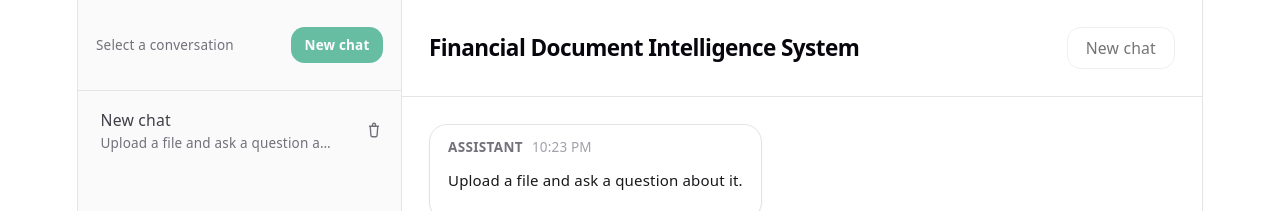
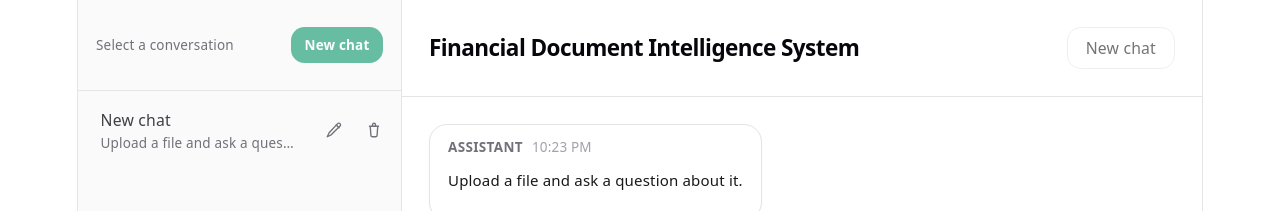
Before and after one commit to SaeedLotfi/financial-document-intelligence-ui, a React (Vite) app: page / in a window 1280 px wide. Shown: the top 211 px of the page. Built offline with nearby package versions, Linux system fonts and the light colour scheme.

Commit message:
feat: add edit and remove button

```diff
--- a/src/App.tsx
+++ b/src/App.tsx
@@ -280,6 +280,10 @@ export default function App() {
     })
   }
 
+  function handleRenameChat(chatId: string, title: string) {
+    setChatTitle(chatId, title.trim())
+  }
+
   return (
     <div dir="ltr" className="min-h-screen bg-white text-zinc-900">
       <div className="mx-auto flex h-screen max-w-6xl">
@@ -288,6 +292,7 @@ export default function App() {
           activeChatId={activeChatId}
           onSelectChat={setActiveChatId}
           onDeleteChat={handleDeleteChat}
+          onRenameChat={handleRenameChat}
           onNewChat={handleNewChat}
           disableNewChat={!canCreateNewChat}
         />
--- a/src/components/ChatSidebar.tsx
+++ b/src/components/ChatSidebar.tsx
@@ -1,3 +1,4 @@
+import { useState } from 'react'
 import type { Chat } from '../types/chat'
 
 type Props = {
@@ -5,6 +6,7 @@ type Props = {
   activeChatId: string
   onSelectChat: (chatId: string) => void
   onDeleteChat: (chatId: string) => void
+  onRenameChat: (chatId: string, title: string) => void
   onNewChat: () => void
   disableNewChat?: boolean
 }
@@ -14,9 +16,13 @@ export default function ChatSidebar({
   activeChatId,
   onSelectChat,
   onDeleteChat,
+  onRenameChat,
   onNewChat,
   disableNewChat = false,
 }: Props) {
+  const [editingChatId, setEditingChatId] = useState<string | null>(null)
+  const [editingTitle, setEditingTitle] = useState<string>('')
+
   return (
     <aside className="hidden w-72 flex-col border-r border-zinc-200 bg-zinc-50 sm:flex">
       <div className="flex items-center justify-between gap-3 border-b border-zinc-200 px-4 py-6">
@@ -43,9 +49,70 @@ export default function ChatSidebar({
           <div className="flex flex-col gap-1">
             {chats.map((chat) => {
               const isActive = chat.id === activeChatId
+              const isEditing = chat.id === editingChatId
 
               return (
                 <div key={chat.id} className="flex items-stretch gap-1">
+                  {isEditing ? (
+                    <div
+                      className={`min-w-0 flex-1 rounded-xl bg-white px-3 py-2 text-left text-sm shadow-sm ring-1 ring-zinc-200`}
+                    >
+                      <form
+                        onSubmit={(e) => {
+                          e.preventDefault()
+                          onRenameChat(chat.id, editingTitle)
+                          setEditingChatId(null)
+                        }}
+                        className="flex items-center gap-2"
+                      >
+                        <input
+                          value={editingTitle}
+                          onChange={(e) => setEditingTitle(e.target.value)}
+                          autoFocus
+                          className="min-w-0 flex-1 rounded-lg border border-zinc-200 bg-white px-2 py-1 text-sm text-zinc-900 outline-none focus:border-zinc-300"
+                        />
+
+                        <button
+                          type="submit"
+                          className="rounded-lg px-2 py-1 text-zinc-500 transition hover:bg-zinc-50 hover:text-zinc-700"
+                          aria-label="Save title"
+                          title="Save"
+                        >
+                          <svg
+                            xmlns="http://www.w3.org/2000/svg"
+                            viewBox="0 0 24 24"
+                            fill="none"
+                            stroke="currentColor"
+                            strokeWidth="1.8"
+                            className="h-4 w-4"
+                            aria-hidden="true"
+                          >
+                            <path strokeLinecap="round" strokeLinejoin="round" d="M5 13l4 4L19 7" />
+                          </svg>
+                        </button>
+
+                        <button
+                          type="button"
+                          onClick={() => setEditingChatId(null)}
+                          className="rounded-lg px-2 py-1 text-zinc-500 transition hover:bg-zinc-50 hover:text-zinc-700"
+                          aria-label="Cancel editing"
+                          title="Cancel"
+                        >
+                          <svg
+                            xmlns="http://www.w3.org/2000/svg"
+                            viewBox="0 0 24 24"
+                            fill="none"
+                            stroke="currentColor"
+                            strokeWidth="1.8"
+                            className="h-4 w-4"
+                            aria-hidden="true"
+                          >
+                            <path strokeLinecap="round" strokeLinejoin="round" d="M6 18 18 6M6 6l12 12" />
+                          </svg>
+                        </button>
+                      </form>
+                    </div>
+                  ) : (
                     <button
                       onClick={() => onSelectChat(chat.id)}
                       className={`min-w-0 flex-1 rounded-xl px-3 py-2 text-left text-sm transition ${
@@ -59,6 +126,38 @@ export default function ChatSidebar({
                       <div className="mt-0.5 truncate text-xs text-zinc-500">
                         {chat.messages.at(-1)?.content ?? 'No messages'}
                       </div>
+                    </button>
+                  )}
+
+                  <button
+                    onClick={() => {
+                      setEditingChatId(chat.id)
+                      setEditingTitle(chat.title || '')
+                    }}
+                    className={`flex shrink-0 items-center justify-center rounded-xl px-2 text-zinc-500 transition hover:bg-white/70 hover:text-zinc-700 ${
+                      isActive ? 'bg-white ring-1 ring-zinc-200' : ''
+                    }`}
+                    type="button"
+                    aria-label="Edit chat title"
+                    title="Edit chat title"
+                    disabled={isEditing}
+                  >
+                    <svg
+                      xmlns="http://www.w3.org/2000/svg"
+                      viewBox="0 0 24 24"
+                      fill="none"
+                      stroke="currentColor"
+                      strokeWidth="1.8"
+                      className="h-4 w-4"
+                      aria-hidden="true"
+                    >
+                      <path
+                        strokeLinecap="round"
+                        strokeLinejoin="round"
+                        d="M16.862 3.487a2.25 2.25 0 0 1 3.182 3.182L8.25 18.463 3 21l2.537-5.25L16.862 3.487Z"
+                      />
+                      <path strokeLinecap="round" strokeLinejoin="round" d="M15 5.25 18.75 9" />
+                    </svg>
                   </button>
 
                   <button
```
Lines whose indentation alone changed are shown as unchanged.
